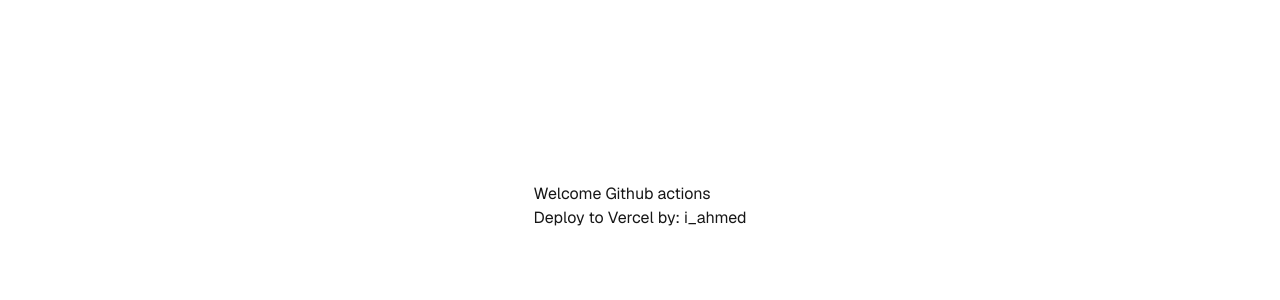
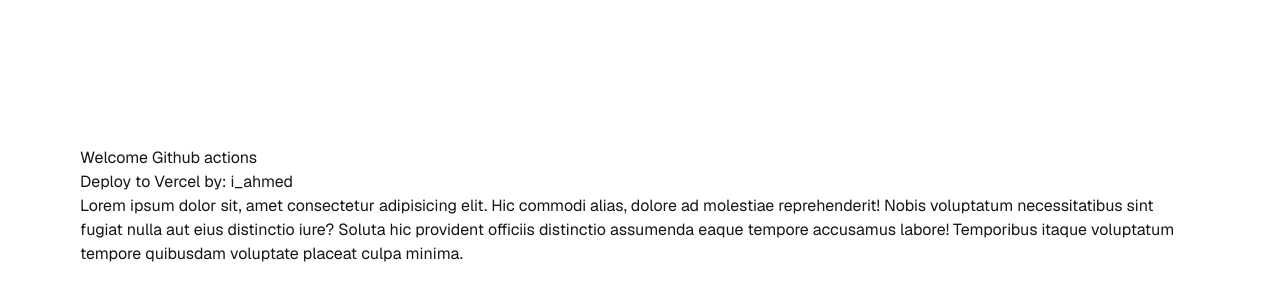
Before and after one commit to sajib999/github-actions-test, a Next.js app: page / in a window 1280 px wide. Shown: the part 194-494 px from the top of the page. Built offline with nearby package versions, Linux system fonts and the light colour scheme.

Commit message:
Add p tag with lorem ipsum

```diff
--- a/app/page.tsx
+++ b/app/page.tsx
@@ -7,6 +7,14 @@
             Welcome <span>Github actions</span>
           </h1>
           <p>Deploy to Vercel by: i_ahmed</p>
+          <p>
+            Lorem ipsum dolor sit, amet consectetur adipisicing elit. Hic
+            commodi alias, dolore ad molestiae reprehenderit! Nobis voluptatum
+            necessitatibus sint fugiat nulla aut eius distinctio iure? Soluta
+            hic provident officiis distinctio assumenda eaque tempore accusamus
+            labore! Temporibus itaque voluptatum tempore quibusdam voluptate
+            placeat culpa minima.
+          </p>
         </div>
       </main>
     </div>
```
